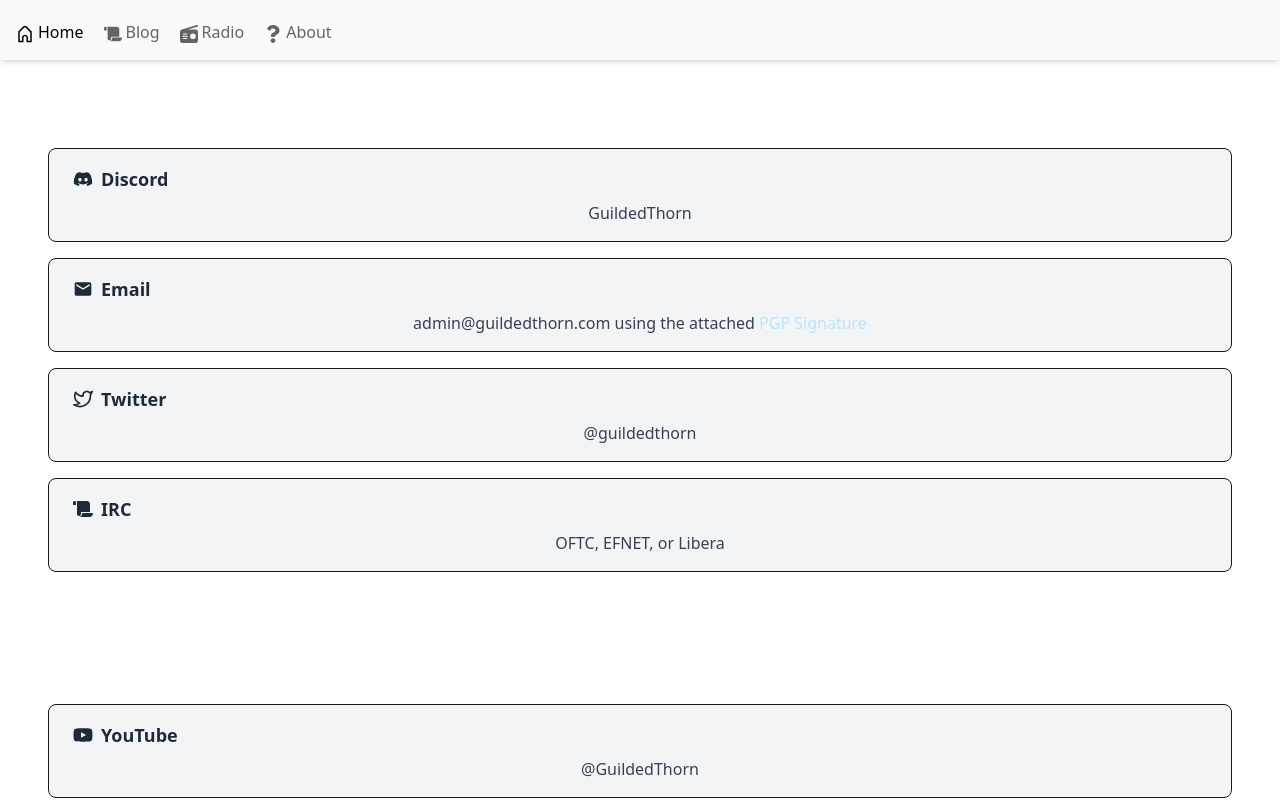
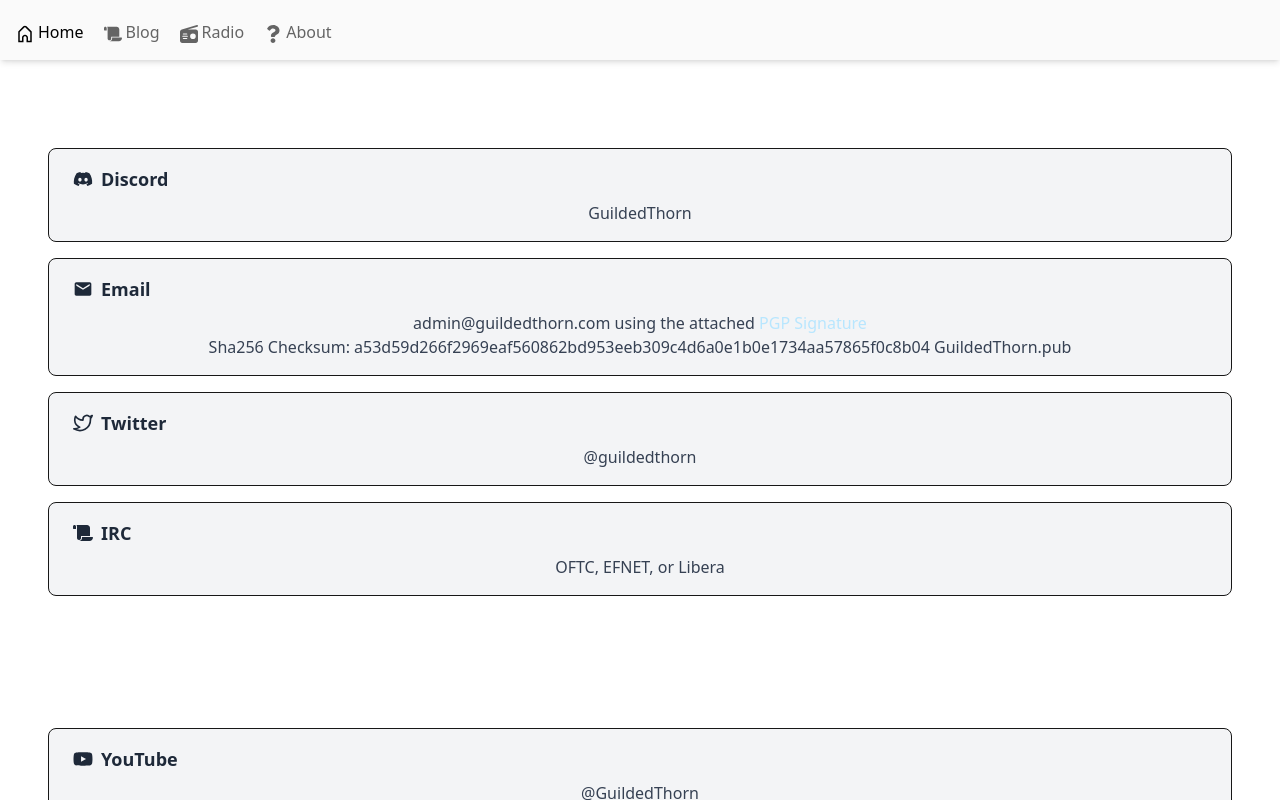
Before and after one commit to GuildedThorn/GuildedThorn.com, a React (Vite) app in the folder GuildedThorn.com-Frontend/: page /about in a window 1280 px wide. Shown: the top 800 px of the page. Built offline with nearby package versions, Linux system fonts and the light colour scheme.

Commit message:
feat: Added pgp public key and file checksum

```diff
--- a/GuildedThorn.com-Frontend/src/routes/About.tsx
+++ b/GuildedThorn.com-Frontend/src/routes/About.tsx
@@ -32,13 +32,15 @@
                     label="Email"
                     value={
                         <>admin@guildedthorn.com using the attached{" "}
-                            <a href="/path/to/pgp.asc" className="text-sky-200">
+                            <a href="/files/GuildedThorn.pub" className="text-sky-200">
                                 PGP Signature
                             </a>
+                            <br/>
+                            Sha256 Checksum: a53d59d266f2969eaf560862bd953eeb309c4d6a0e1b0e1734aa57865f0c8b04  GuildedThorn.pub
                         </>
                     }
                 />
-                <ContactItem icon={<FiTwitter />} label="Twitter" value="@guildedthorn" />
+                <ContactItem icon={<FiTwitter />} label="Twitter" value="@guildedthorn"/>
                 <ContactItem icon={<FaScroll />} label="IRC" value="OFTC, EFNET, or Libera" />
             </div>
 
```
Also changed, not shown: 1 other file (tests, documents, lock files or other folders).
